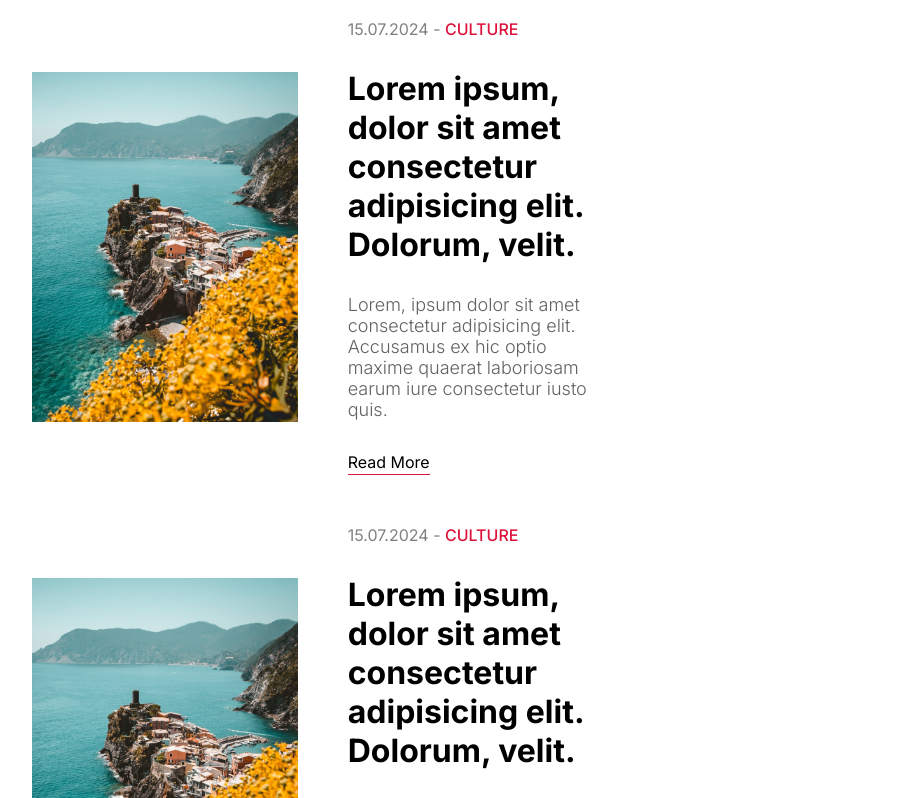
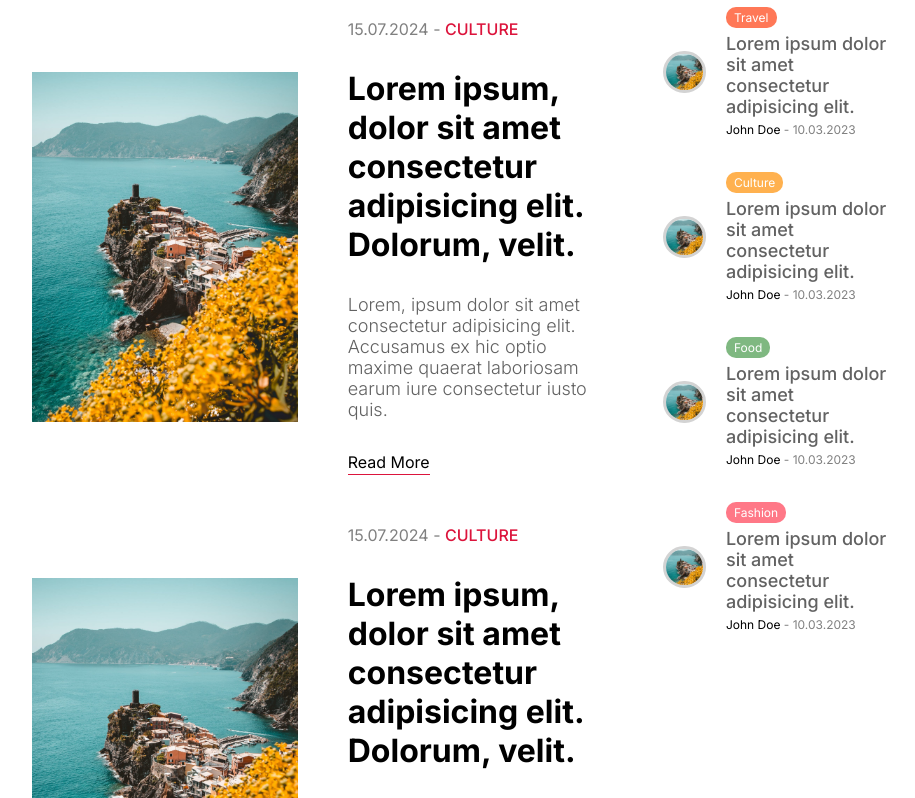
Before and after one commit to suyog200/storytails-blog-app, a Next.js app: page / in a window 1280 px wide. Shown: the part 2402-3200 px from the top of the page, without its empty margins (176-1091 px from the left). Built offline with nearby package versions, Linux system fonts and the light colour scheme.

Commit message:
add menu post and pagination

```diff
--- a/src/app/page.jsx
+++ b/src/app/page.jsx
@@ -14,7 +14,6 @@
         <CardList />
         <Menu />
       </div>
-
     </div>
   );
 }
--- a/src/components/menu/Menu.jsx
+++ b/src/components/menu/Menu.jsx
@@ -1,10 +1,21 @@
 import React from "react";
+import MenuPosts from "../menuPosts/MenuPosts";
+import MenuCategories from "../menuCategories/menuCategories";
 import styles from "./menu.module.css";
 
-export default function Navbar() {
-    return (
-        <div className={styles.container}>
-            Menu
-        </div>
-    );
+
+export default function Menu() {
+  return (
+    <div className={styles.container}>
+      <h2 className={styles.subtitle}>What's hot</h2>
+      <h1 className={styles.title}>Most Popular</h1>
+      <MenuPosts withImage={false}/>
+      <h2 className={styles.subtitle}>Discover by topic</h2>
+      <h1 className={styles.title}>Categories</h1>
+      <MenuCategories />
+      <h2 className={styles.subtitle}>Chosen by the editor</h2>
+      <h1 className={styles.title}>Editor's pick</h1>
+      <MenuPosts withImage={true}/>
+    </div>
+  );
 }
--- a/src/components/menu/menu.module.css
+++ b/src/components/menu/menu.module.css
@@ -1,3 +1,20 @@
 .container {
     flex: 2;
-}
+    margin-top: 60px;
+  }
+
+  .subtitle {
+    color: gray;
+    font-size: 16px;
+    font-weight: 400;
+  }
+  .title {
+    font-size: 28px;
+  }
+
+
+  @media screen and (max-width: 1024px) {
+    .container {
+      display: none;
+    }
+  }
--- /dev/null
+++ b/src/components/menuCategories/MenuCategories.jsx
@@ -0,0 +1,33 @@
+import Link from "next/link";
+import React from "react";
+import styles from "./menuCategories.module.css";
+
+const MenuCategories = () => {
+  return (
+    <div className={styles.categoryList}>
+      <Link
+        href="/blog?cat=style"
+        className={`${styles.categoryItem} ${styles.style}`}
+      >
+        Style
+      </Link>
+      <Link href="/blog" className={`${styles.categoryItem} ${styles.fashion}`}>
+        Fashion
+      </Link>
+      <Link href="/blog" className={`${styles.categoryItem} ${styles.food}`}>
+        Food
+      </Link>
+      <Link href="/blog" className={`${styles.categoryItem} ${styles.travel}`}>
+        Travel
+      </Link>
+      <Link href="/blog" className={`${styles.categoryItem} ${styles.culture}`}>
+        Culture
+      </Link>
+      <Link href="/blog" className={`${styles.categoryItem} ${styles.coding}`}>
+        Coding
+      </Link>
+    </div>
+  );
+};
+
+export default MenuCategories;
--- /dev/null
+++ b/src/components/menuCategories/menuCategories.module.css
@@ -0,0 +1,37 @@
+.categoryList {
+    margin-top: 35px;
+    margin-bottom: 60px;
+    display: flex;
+    flex-wrap: wrap;
+    gap: 20px;
+  }
+
+  .categoryItem {
+    padding: 10px 25px;
+    border-radius: 10px;
+    font-size: 14px;
+  }
+
+  .categoryItem.style {
+    background-color: #57c4ff31;
+  }
+
+  .categoryItem.fashion {
+    background-color: #da85c731;
+  }
+
+  .categoryItem.food {
+    background-color: #7fb88133;
+  }
+
+  .categoryItem.travel {
+    background-color: #ff795736;
+  }
+
+  .categoryItem.culture {
+    background-color: #ffb04f45;
+  }
+
+  .categoryItem.coding {
+    background-color: #5e4fff31;
+  }
--- /dev/null
+++ b/src/components/menuPosts/MenuPosts.jsx
@@ -0,0 +1,85 @@
+import Image from "next/image";
+import Link from "next/link";
+import React from "react";
+import styles from "./menuPosts.module.css"
+
+const MenuPosts = ({ withImage }) => {
+  return (
+    <div className={styles.items}>
+      <Link href="/" className={styles.item}>
+        {withImage && (
+          <div className={styles.imageContainer}>
+            <Image src="/p1.jpeg" alt="" fill className={styles.image} />
+          </div>
+        )}
+        <div className={styles.textContainer}>
+          <span className={`${styles.category} ${styles.travel}`}>Travel</span>
+          <h3 className={styles.postTitle}>
+            Lorem ipsum dolor sit amet consectetur adipisicing elit.
+          </h3>
+          <div className={styles.detail}>
+            <span className={styles.username}>John Doe</span>
+            <span className={styles.date}> - 10.03.2023</span>
+          </div>
+        </div>
+      </Link>
+      <Link href="/" className={styles.item}>
+        {withImage && (
+          <div className={styles.imageContainer}>
+            <Image src="/p1.jpeg" alt="" fill className={styles.image} />
+          </div>
+        )}
+        <div className={styles.textContainer}>
+          <span className={`${styles.category} ${styles.culture}`}>
+            Culture
+          </span>
+          <h3 className={styles.postTitle}>
+            Lorem ipsum dolor sit amet consectetur adipisicing elit.
+          </h3>
+          <div className={styles.detail}>
+            <span className={styles.username}>John Doe</span>
+            <span className={styles.date}> - 10.03.2023</span>
+          </div>
+        </div>
+      </Link>
+      <Link href="/" className={styles.item}>
+        {withImage && (
+          <div className={styles.imageContainer}>
+            <Image src="/p1.jpeg" alt="" fill className={styles.image} />
+          </div>
+        )}
+        <div className={styles.textContainer}>
+          <span className={`${styles.category} ${styles.food}`}>Food</span>
+          <h3 className={styles.postTitle}>
+            Lorem ipsum dolor sit amet consectetur adipisicing elit.
+          </h3>
+          <div className={styles.detail}>
+            <span className={styles.username}>John Doe</span>
+            <span className={styles.date}> - 10.03.2023</span>
+          </div>
+        </div>
+      </Link>
+      <Link href="/" className={styles.item}>
+        {withImage && (
+          <div className={styles.imageContainer}>
+            <Image src="/p1.jpeg" alt="" fill className={styles.image} />
+          </div>
+        )}
+        <div className={styles.textContainer}>
+          <span className={`${styles.category} ${styles.fashion}`}>
+            Fashion
+          </span>
+          <h3 className={styles.postTitle}>
+            Lorem ipsum dolor sit amet consectetur adipisicing elit.
+          </h3>
+          <div className={styles.detail}>
+            <span className={styles.username}>John Doe</span>
+            <span className={styles.date}> - 10.03.2023</span>
+          </div>
+        </div>
+      </Link>
+    </div>
+  );
+};
+
+export default MenuPosts;
--- /dev/null
+++ b/src/components/menuPosts/menuPosts.module.css
@@ -0,0 +1,78 @@
+.items {
+    margin-top: 35px;
+    margin-bottom: 60px;
+    display: flex;
+    flex-direction: column;
+    gap: 35px;
+  }
+
+  .item {
+    display: flex;
+    align-items: center;
+    gap: 20px;
+  }
+
+  .imageContainer {
+    flex: 1;
+    aspect-ratio: 1/1;
+    position: relative;
+  }
+
+  .image {
+    border-radius: 50%;
+    border: 3px solid lightgray;
+    object-fit: cover;
+  }
+
+  .textContainer {
+    flex: 4;
+    display: flex;
+    flex-direction: column;
+    gap: 5px;
+  }
+
+  .category {
+    padding: 3px 8px;
+    border-radius: 10px;
+    font-size: 12px;
+    color: white;
+    width: max-content;
+  }
+
+  .category.travel {
+    background-color: #ff7857;
+  }
+
+  .culture {
+    background-color: #ffb14f;
+  }
+
+  .food {
+    background-color: #7fb881;
+  }
+
+  .fashion {
+    background-color: #ff7887;
+  }
+
+  .coding {
+    background-color: #775aec;
+  }
+
+  .style {
+    background-color: #789cff;
+  }
+
+  .postTitle {
+    font-size: 18px;
+    font-weight: 500;
+    color: var(--softTextColor);
+  }
+
+  .detail {
+    font-size: 12px;
+  }
+
+  .date {
+    color: gray;
+  }
--- a/src/components/pagination/Pagination.jsx
+++ b/src/components/pagination/Pagination.jsx
@@ -1,10 +1,11 @@
 import React from "react";
 import styles from "./pagination.module.css";
 
-export default function Navbar() {
+export default function Pagination() {
     return (
         <div className={styles.container}>
-            pagination
+            <button className={styles.button}>Previous</button>
+            <button className={styles.button}>Next</button>
         </div>
     );
 }
--- a/src/components/pagination/pagination.module.css
+++ b/src/components/pagination/pagination.module.css
@@ -0,0 +1,13 @@
+.container {
+    display: flex;
+    justify-content: space-between;
+}
+
+.button {
+    width: 100px;
+    border: none;
+    padding: 16px;
+    background-color: crimson;
+    color: white;
+    cursor: pointer;
+}
```
